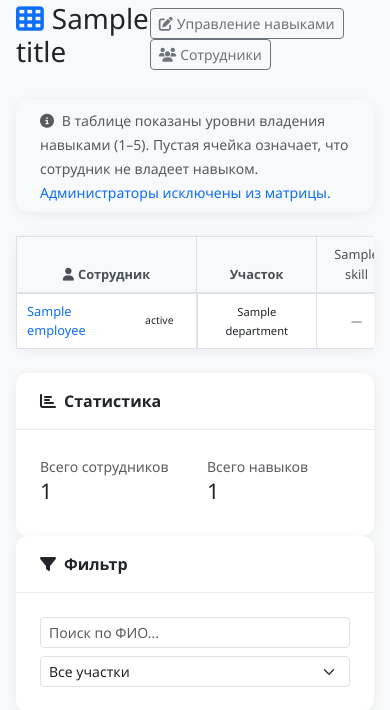
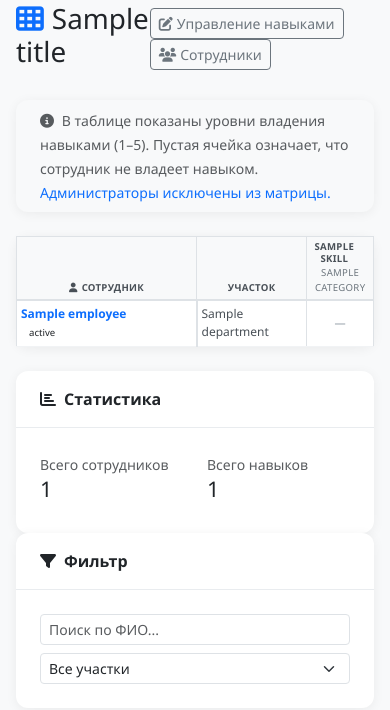
Before and after one commit to 7Chavok7/PROD_Platform, a Django app: template templates/employees/skill_matrix.html in a window 390 px wide. Shown: the part 108-818 px from the top of the page. Run offline with Django 3.2, Linux system fonts and the light colour scheme; the template is opened without the code that fills it: most values are stand-ins (such as "Sample title", 1, 10 or a date in 2020).

Commit message:
refactor: вынесены стили матрицы квалификаций в style.css
- Все стили матрицы перенесены в static/css/style.css
- Шаблон skill_matrix.html очищен от кастомных стилей
- Улучшена поддержка длинных названий навыков
- Адаптивная верстка для мобильных устройств

```diff
--- a/static/css/style.css
+++ b/static/css/style.css
@@ -588,3 +588,210 @@ body {
     background-color: rgba(13, 110, 253, 0.05);
     cursor: pointer;
 }
+
+/* =========================================================
+   МАТРИЦА КВАЛИФИКАЦИЙ
+   ========================================================= */
+.matrix-table {
+    font-size: 0.85rem;
+}
+
+.matrix-table thead th {
+    vertical-align: bottom;
+    text-align: center;
+    padding: 8px 6px;
+    font-weight: 600;
+    font-size: 0.75rem;
+    text-transform: uppercase;
+    letter-spacing: 0.3px;
+    background: #f8f9fa;
+    border-bottom: 2px solid #dee2e6;
+    min-width: 60px;
+    max-width: 100px;
+    word-break: break-word;
+    hyphens: auto;
+}
+
+.matrix-table thead th .skill-name {
+    display: block;
+    font-weight: 600;
+    font-size: 0.75rem;
+    line-height: 1.2;
+    word-break: break-word;
+    hyphens: auto;
+    max-width: 80px;
+}
+
+.matrix-table thead th .skill-name.long {
+    writing-mode: vertical-rl;
+    text-orientation: mixed;
+    letter-spacing: 1px;
+    padding: 4px 0;
+    font-size: 0.7rem;
+}
+
+.matrix-table thead th .skill-category {
+    display: block;
+    font-weight: 400;
+    font-size: 0.6rem;
+    color: #6c757d;
+    margin-top: 2px;
+    word-break: break-word;
+    hyphens: auto;
+}
+
+.matrix-table tbody td {
+    vertical-align: middle;
+    padding: 6px 8px;
+    text-align: center;
+    font-size: 0.85rem;
+    border-bottom: 1px solid #f1f3f5;
+}
+
+.matrix-table tbody td:first-child {
+    text-align: left;
+    font-weight: 500;
+    position: sticky;
+    left: 0;
+    background: #fff;
+    z-index: 1;
+    border-right: 2px solid #dee2e6;
+    min-width: 180px;
+    max-width: 220px;
+}
+
+.matrix-table tbody td:first-child .employee-name {
+    display: block;
+    font-weight: 600;
+    font-size: 0.85rem;
+    word-break: break-word;
+    hyphens: auto;
+}
+
+.matrix-table tbody td:first-child .employee-status {
+    display: inline-block;
+    font-size: 0.6rem;
+    padding: 1px 8px;
+    border-radius: 10px;
+    font-weight: 500;
+    margin-top: 2px;
+}
+
+.matrix-table tbody td:nth-child(2) {
+    text-align: left;
+    font-size: 0.75rem;
+    color: #495057;
+    min-width: 100px;
+    max-width: 150px;
+    word-break: break-word;
+    hyphens: auto;
+}
+
+.matrix-table tbody td.skill-cell {
+    min-width: 50px;
+    max-width: 70px;
+    padding: 4px 2px;
+}
+
+.matrix-table tbody td.skill-cell .badge-skill {
+    display: inline-block;
+    min-width: 28px;
+    padding: 4px 6px;
+    font-size: 0.8rem;
+    font-weight: 700;
+    border-radius: 4px;
+    text-align: center;
+}
+
+.matrix-table tbody td.skill-cell .badge-skill.level-5 {
+    background: #198754;
+    color: #fff;
+}
+
+.matrix-table tbody td.skill-cell .badge-skill.level-4 {
+    background: #0d6efd;
+    color: #fff;
+}
+
+.matrix-table tbody td.skill-cell .badge-skill.level-3 {
+    background: #ffc107;
+    color: #212529;
+}
+
+.matrix-table tbody td.skill-cell .badge-skill.level-2 {
+    background: #fd7e14;
+    color: #fff;
+}
+
+.matrix-table tbody td.skill-cell .badge-skill.level-1 {
+    background: #6c757d;
+    color: #fff;
+}
+
+.matrix-table tbody td.skill-cell .badge-skill.empty {
+    color: #adb5bd;
+    font-size: 0.7rem;
+}
+
+.matrix-filters .form-control,
+.matrix-filters .form-select {
+    font-size: 0.85rem;
+}
+
+/* =========================================================
+   АДАПТИВНОСТЬ ДЛЯ МАТРИЦЫ
+   ========================================================= */
+@media (max-width: 768px) {
+    .matrix-table {
+        font-size: 0.75rem;
+    }
+
+    .matrix-table thead th {
+        min-width: 40px;
+        padding: 4px 2px;
+        font-size: 0.6rem;
+    }
+
+    .matrix-table thead th .skill-name {
+        font-size: 0.6rem;
+        max-width: 50px;
+    }
+
+    .matrix-table thead th .skill-name.long {
+        writing-mode: horizontal-tb;
+        font-size: 0.6rem;
+    }
+
+    .matrix-table tbody td {
+        padding: 4px 4px;
+        font-size: 0.75rem;
+    }
+
+    .matrix-table tbody td:first-child {
+        min-width: 120px;
+        max-width: 150px;
+    }
+
+    .matrix-table tbody td:first-child .employee-name {
+        font-size: 0.75rem;
+    }
+
+    .matrix-table tbody td.skill-cell {
+        min-width: 35px;
+        max-width: 45px;
+        padding: 2px 1px;
+    }
+
+    .matrix-table tbody td.skill-cell .badge-skill {
+        min-width: 22px;
+        padding: 2px 4px;
+        font-size: 0.7rem;
+    }
+}
+
+@media (max-width: 576px) {
+    .matrix-table thead th .skill-name.long {
+        writing-mode: vertical-rl;
+        font-size: 0.55rem;
+    }
+}
--- a/templates/employees/skill_matrix.html
+++ b/templates/employees/skill_matrix.html
@@ -3,6 +3,10 @@
 {% load custom_filters %}
 
 {% block title %}{{ title }}{% endblock %}
+
+{% block extra_css %}
+<!-- Стили уже в style.css -->
+{% endblock %}
 
 {% block breadcrumb_items %}
 <li class="breadcrumb-item active">{{ title }}</li>
@@ -37,60 +41,63 @@
 <div class="card">
     <div class="card-body p-0">
         <div class="table-responsive">
-            <table class="table table-hover table-bordered mb-0" style="font-size: 0.9rem;">
-                <thead class="table-light">
+            <table class="table table-hover table-bordered mb-0 matrix-table" id="skillMatrix">
+                <thead>
                     <tr>
                         <th class="text-center" style="min-width: 180px; position: sticky; left: 0; background: #f8f9fa; z-index: 2;">
                             <i class="fas fa-user me-1"></i>Сотрудник
                         </th>
-                        <th class="text-center" style="min-width: 120px;">Участок</th>
+                        <th class="text-center" style="min-width: 100px;">Участок</th>
                         {% for skill in skills %}
-                        <th class="text-center" style="min-width: 80px; font-weight: 500;" title="{{ skill.name }}">
-                            {{ skill.name|truncatechars:12 }}
+                        <th class="text-center" title="{{ skill.name }}{% if skill.category %} ({{ skill.category }}){% endif %}">
+                            <span class="skill-name {% if skill.name|length > 15 %}long{% endif %}">
+                                {{ skill.name }}
+                            </span>
+                            {% if skill.category %}
+                                <span class="skill-category">{{ skill.category }}</span>
+                            {% endif %}
                         </th>
                         {% empty %}
                         <th class="text-center text-muted">Нет навыков</th>
                         {% endfor %}
                     </tr>
                 </thead>
-                <tbody>
+                <tbody id="matrixBody">
                     {% for row in matrix %}
                     <tr>
                         <!-- ФИО сотрудника (фиксированная колонка) -->
                         <td style="position: sticky; left: 0; background: white; z-index: 1; border-right: 2px solid #dee2e6;">
-                            <div class="d-flex align-items-center">
-                                <span class="fw-medium">
+                            <div>
+                                <span class="employee-name">
                                     <a href="{% url 'employees:employee_detail' row.employee.pk %}" class="text-decoration-none">
                                         {{ row.employee.short_name }}
                                     </a>
                                 </span>
-                                <span class="badge-status {{ row.employee.status }} ms-2" style="font-size: 0.65rem;">
+                                <span class="employee-status badge-status {{ row.employee.status }}">
                                     {{ row.employee.get_status_display }}
                                 </span>
                             </div>
                         </td>
                         <!-- Участок -->
-                        <td class="text-center">
-                            <span class="small">{{ row.employee.department|default:'—' }}</span>
+                        <td>
+                            {{ row.employee.department|default:'—' }}
                         </td>
 
                         <!-- Навыки -->
                         {% for skill in skills %}
-                        <td class="text-center align-middle">
+                        <td class="skill-cell">
                             {% with level=row.levels|get_item:skill.id %}
                                 {% if level %}
-                                    <span class="badge {% if level >= 4 %}bg-success{% elif level >= 3 %}bg-primary{% elif level >= 2 %}bg-warning text-dark{% else %}bg-secondary{% endif %}"
-                                          style="font-size: 0.85rem; min-width: 28px; padding: 4px 8px;"
-                                          title="Уровень {{ level }} из 5">
+                                    <span class="badge-skill level-{{ level }}" title="Уровень {{ level }} из 5">
                                         {{ level }}
                                     </span>
                                 {% else %}
-                                    <span class="text-muted" style="font-size: 0.7rem;">—</span>
+                                    <span class="badge-skill empty">—</span>
                                 {% endif %}
                             {% endwith %}
                         </td>
                         {% empty %}
-                        <td class="text-center text-muted">Нет навыков</td>
+                        <td class="skill-cell text-muted">—</td>
                         {% endfor %}
                     </tr>
                     {% empty %}
@@ -155,4 +162,15 @@
 
 {% block extra_js %}
 <script src="{% static 'js/skill_matrix.js' %}"></script>
+<script>
+document.addEventListener('DOMContentLoaded', function() {
+    // Автоматическое определение длинных названий для вертикального отображения
+    document.querySelectorAll('.matrix-table thead th .skill-name').forEach(function(el) {
+        const text = el.textContent.trim();
+        if (text.length > 12) {
+            el.classList.add('long');
+        }
+    });
+});
+</script>
 {% endblock %}
```
